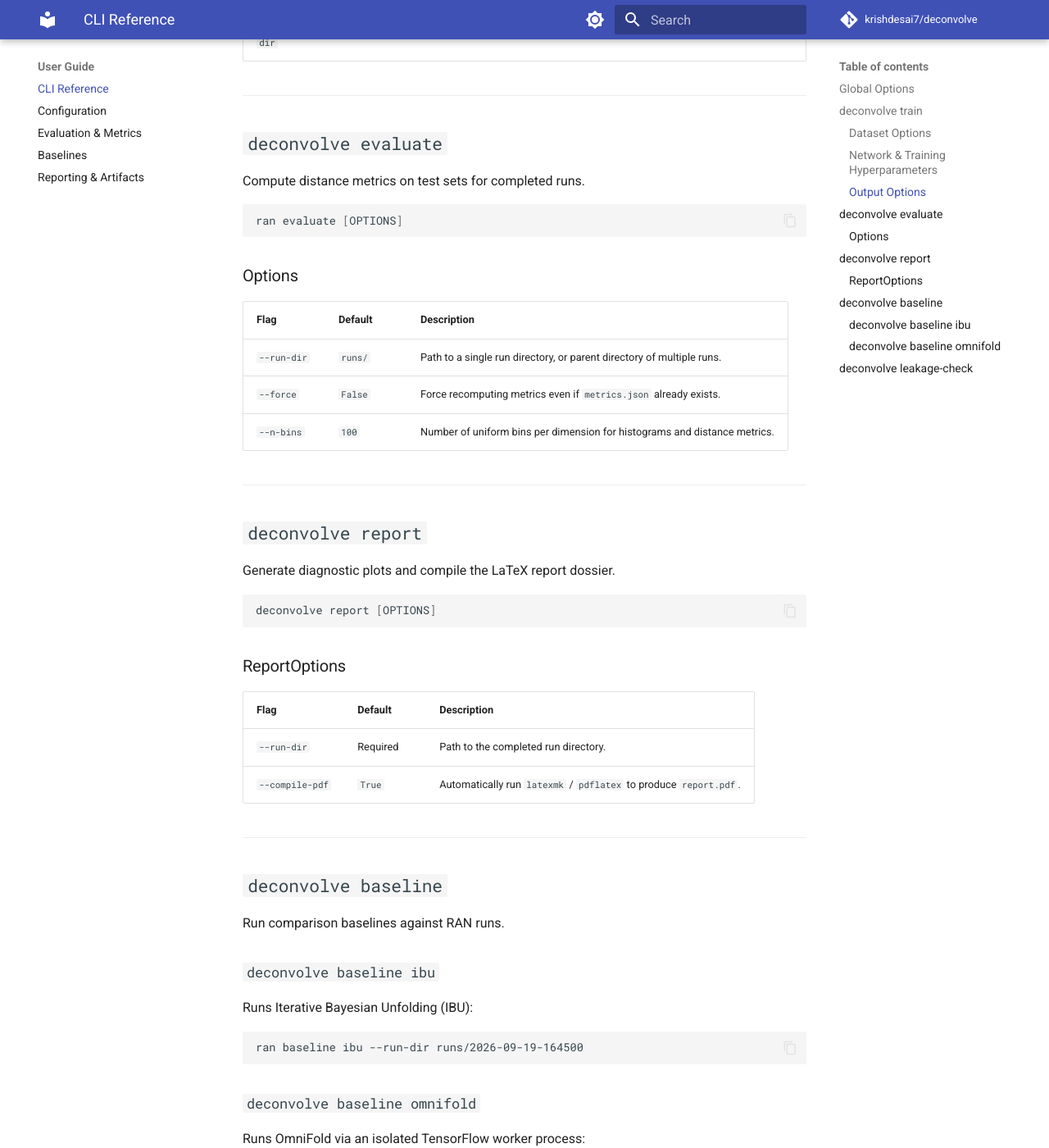
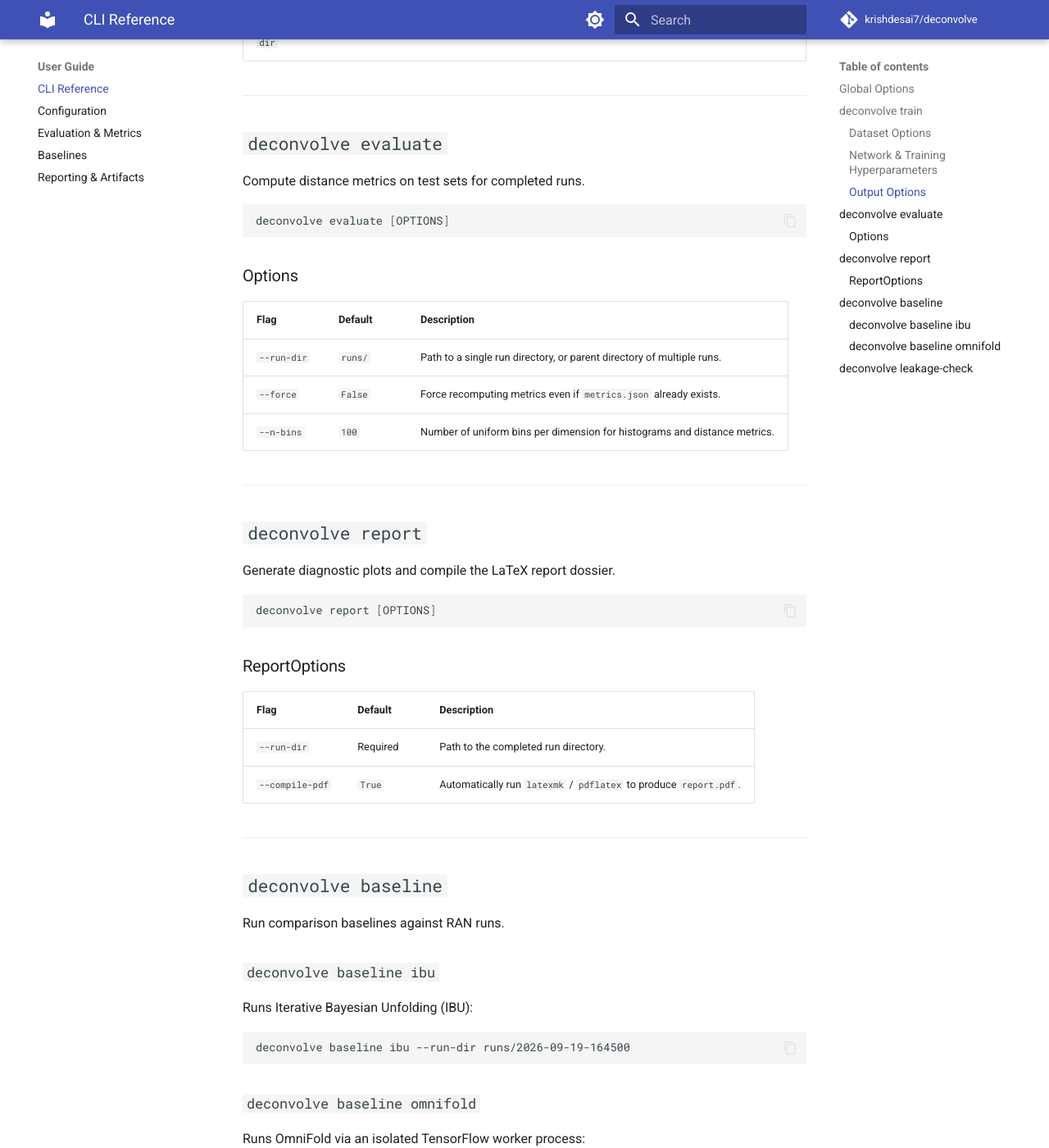
Before and after one commit to krishdesai7/RANv4, an MkDocs documentation site: the page built from docs/user-guide/cli.md, in a window 1280 px wide and 1400 px high, scrolled down 2046 px. Shown: the whole window at 82% size. Built offline with MkDocs 1.6.1 and Material for MkDocs 9.7.7, drawn with Linux system fonts in a browser that asks for light colours; comment, search, counter and statistics services are not loaded; some of the changed text lies outside the part shown.

Commit message:
docs: update CLI documentation to replace 'ran' with 'deconvolve' for consistency across commands

````diff
--- a/docs/user-guide/cli.md
+++ b/docs/user-guide/cli.md
@@ -60,7 +60,7 @@
 Compute distance metrics on test sets for completed runs.
 
 ```shell
-ran evaluate [OPTIONS]
+deconvolve evaluate [OPTIONS]
 ```
 
 ### Options
@@ -99,7 +99,7 @@
 Runs Iterative Bayesian Unfolding (IBU):
 
 ```shell
-ran baseline ibu --run-dir runs/2026-09-19-164500
+deconvolve baseline ibu --run-dir runs/2026-09-19-164500
 ```
 
 ### `deconvolve baseline omnifold`
@@ -107,7 +107,7 @@
 Runs OmniFold via an isolated TensorFlow worker process:
 
 ```shell
-ran baseline omnifold --run-dir runs/2026-09-19-164500
+deconvolve baseline omnifold --run-dir runs/2026-09-19-164500
 ```
 
 ---
@@ -117,5 +117,5 @@
 Verify that the held-out test split is never observed during training or model selection:
 
 ```shell
-ran leakage-check --config params/1d_default.yaml
+deconvolve leakage-check --config params/1d_default.yaml
 ```
````
